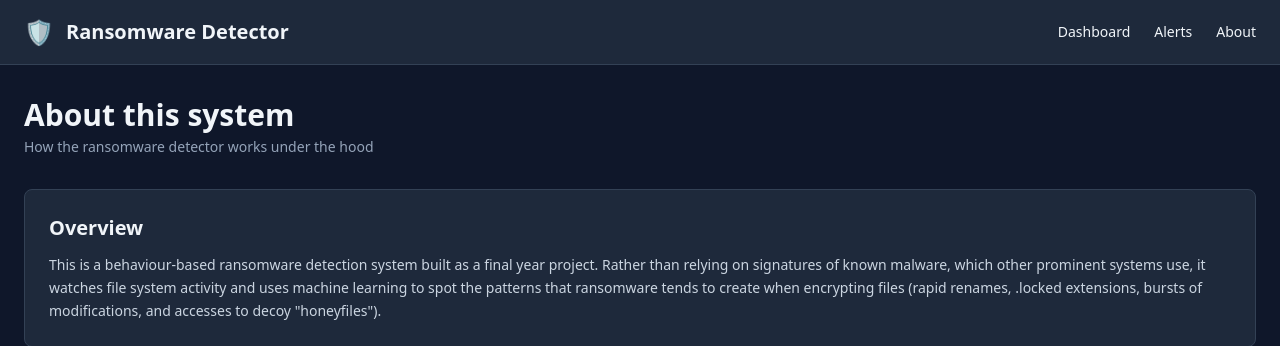
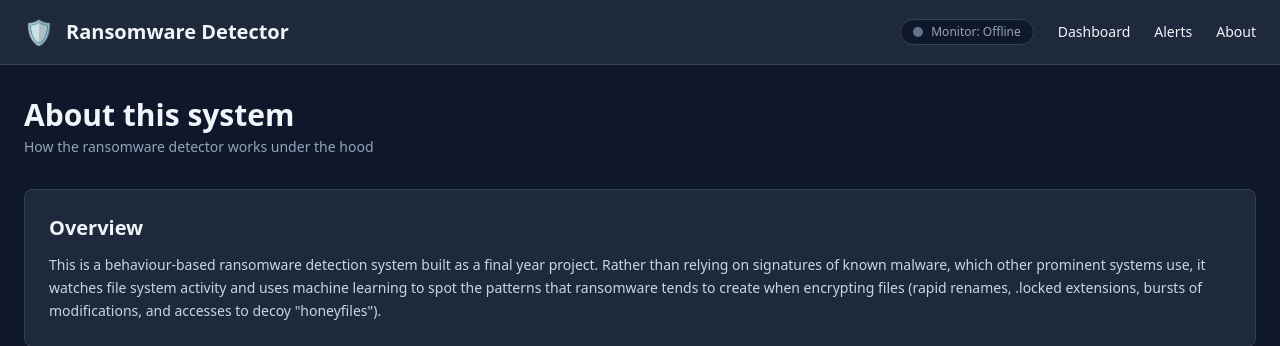
Before and after one commit to habahmadi/ransomwareProject, a Flask app: page /about in a window 1280 px wide. Shown: the top 346 px of the page. Run offline with Flask 3, Linux system fonts and the light colour scheme; some libraries are stand-ins or nearby versions.

Commit message:
Add monitor status with pulsing animation

```diff
--- a/webapp/app.py
+++ b/webapp/app.py
@@ -10,6 +10,7 @@
 
 import os
 import pandas as pd
+import time
 from flask import Flask, render_template
 
 # first find the project root
@@ -22,6 +23,11 @@ ALERTS_FILE = os.path.join(project_root, "logs", "alerts.csv")
 
 # create the flask app
 app = Flask(__name__)
+
+# context processor runs before every template
+@app.context_processor
+def inject_monitor_status():
+    return {"monitor_status": get_monitor_status()}
 
 def get_summary_stats():
     # builds a dict of high-level numbers for the dashboard top section
@@ -134,6 +140,22 @@ def get_recent_events(limit=20):
 
     return rows
 
+
+def get_monitor_status():
+    # works out if the monitor is currently running by checking when
+    # the events csv was last modified
+    # if it changed in the last 30 seconds the monitor is assumed to be alive
+
+    try:
+        last_modified = os.path.getmtime(EVENTS_FILE)
+        seconds_since = time.time() - last_modified
+        if seconds_since < 30:
+            return "active"
+    except FileNotFoundError:
+        pass
+
+    return "offline"
+
 def get_alerts():
     # returns all rows from alerts.csv as a list of dicts
     # newest alerts have to go first so they show up at the top of the page
--- a/webapp/templates/base.html
+++ b/webapp/templates/base.html
@@ -17,7 +17,25 @@
                 <span class="text-red-500 text-2xl">🛡️</span>
                 <span class="text-xl font-bold">Ransomware Detector</span>
             </div>
-            <div class="flex gap-6 text-sm">
+            <div class="flex items-center gap-6 text-sm">
+
+                <!-- monitor status indicator -->
+                <!-- green pulsing dot when monitor is active, grey static dot when offline -->
+                <div class="flex items-center gap-2 px-3 py-1 bg-slate-900 rounded-full border border-slate-700">
+                    {% if monitor_status == "active" %}
+                        <span class="relative flex h-2.5 w-2.5">
+                            <!-- the absolute span is the outer ring that "beats" out -->
+                            <span class="animate-ping absolute inline-flex h-full w-full rounded-full bg-green-400 opacity-75"></span>
+                            <!-- the second span is the solid dot in the middle -->
+                            <span class="relative inline-flex rounded-full h-2.5 w-2.5 bg-green-500"></span>
+                        </span>
+                        <span class="text-green-400 text-xs font-medium">Monitor: Active</span>
+                    {% else %}
+                        <span class="h-2.5 w-2.5 rounded-full bg-slate-500"></span>
+                        <span class="text-slate-400 text-xs font-medium">Monitor: Offline</span>
+                    {% endif %}
+                </div>
+
                 <a href="/" class="hover:text-red-400">Dashboard</a>
                 <a href="/alerts" class="hover:text-red-400">Alerts</a>
                 <a href="/about" class="hover:text-red-400">About</a>
```
Also changed, not shown: test_environment/dummy.txt (added).
